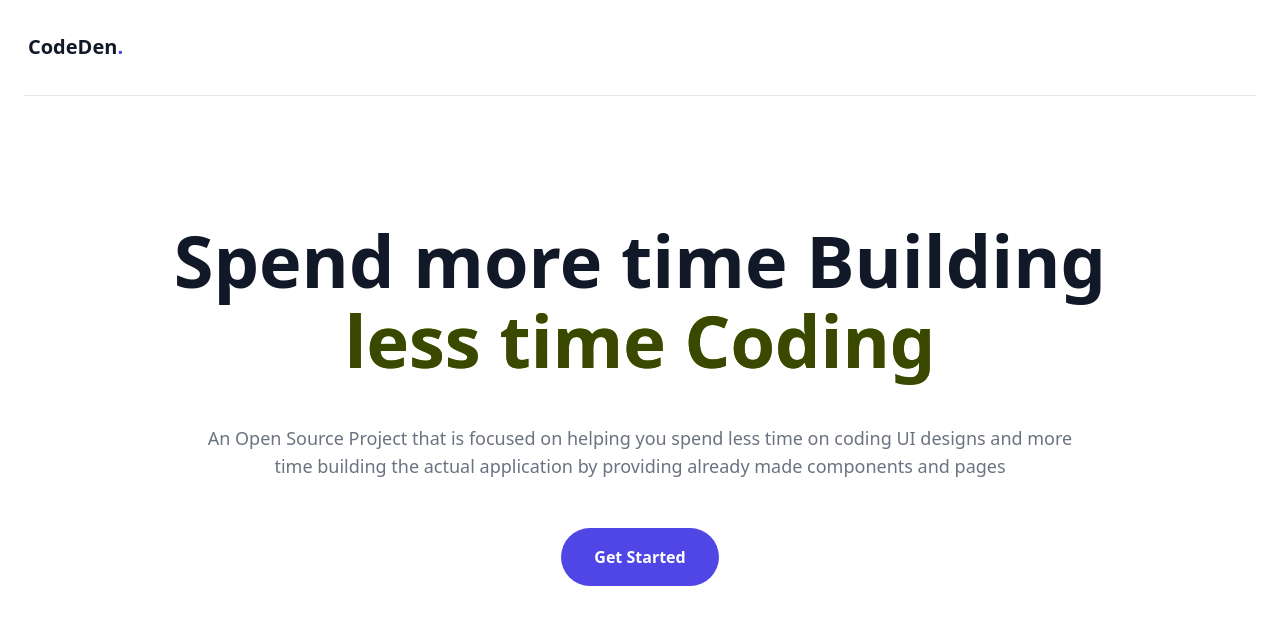
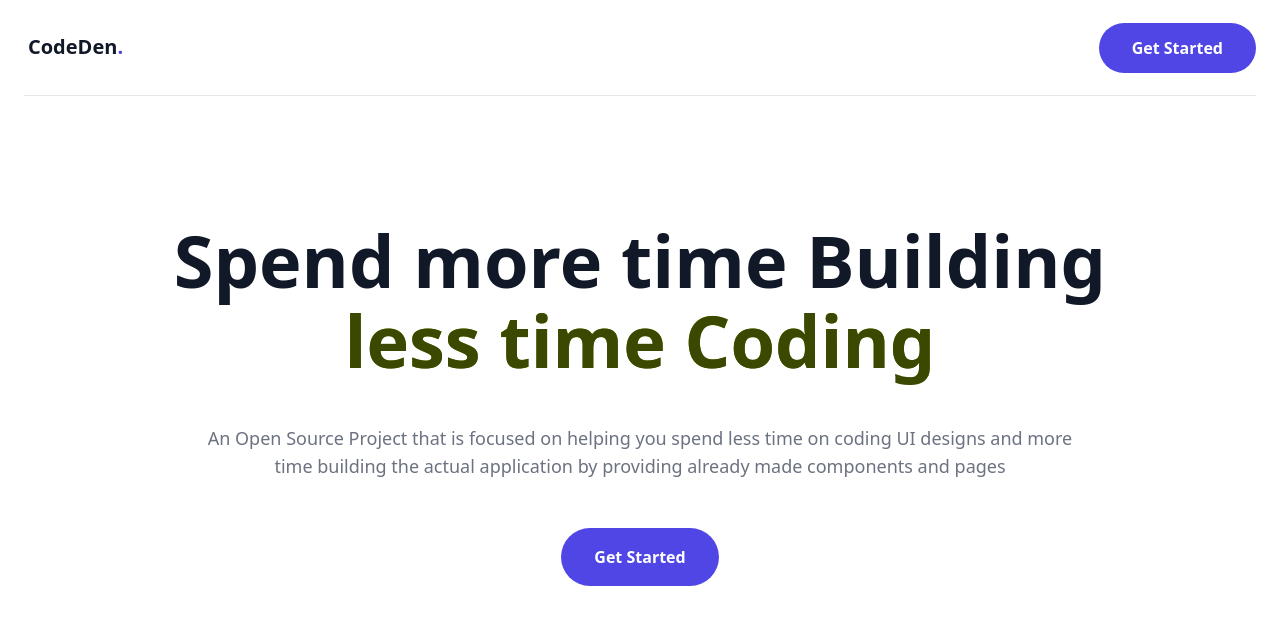
Before and after one commit to kromate/Codeden, a Vue app: page / in a window 1280 px wide. Shown: the top 624 px of the page. Built offline with nearby package versions, Linux system fonts and the light colour scheme.

Commit message:
feat: responsiveness

```diff
--- a/src/assets/styles/tailwind.css
+++ b/src/assets/styles/tailwind.css
@@ -8,4 +8,10 @@
     .btn{
         @apply inline-flex items-center justify-center w-full px-8 py-4 text-base font-bold leading-6 text-white bg-indigo-600 border border-transparent rounded-full md:w-auto hover:bg-indigo-500 focus:outline-none focus:ring-2 focus:ring-offset-2 focus:ring-indigo-600
     }
+    .pc{
+        @apply hidden md:flex
+    }
+    .mobile{
+        @apply md:hidden flex
+    }
 }
--- a/src/components/NavBar.vue
+++ b/src/components/NavBar.vue
@@ -8,7 +8,7 @@
 			</div>
 
 			<router-link to="#_" v-if="showMenu" class="btn rounded-none py-3">Get Started</router-link>
-			<router-link to="#_"  class="btn hidden py-3">Get Started</router-link>
+			<router-link to="#_"  class="btn pc py-3">Get Started</router-link>
 
 			<div @click="showMenu = !showMenu" class="absolute right-0 flex flex-col items-center  justify-center w-10 h-10 bg-white rounded-full cursor-pointer md:hidden hover:bg-gray-100">
 				<svg class="w-6 h-6 text-gray-700" v-if="!showMenu" fill="none" stroke-linecap="round" stroke-linejoin="round" stroke-width="2" viewBox="0 0 24 24" stroke="currentColor" x-cloak="">
```
